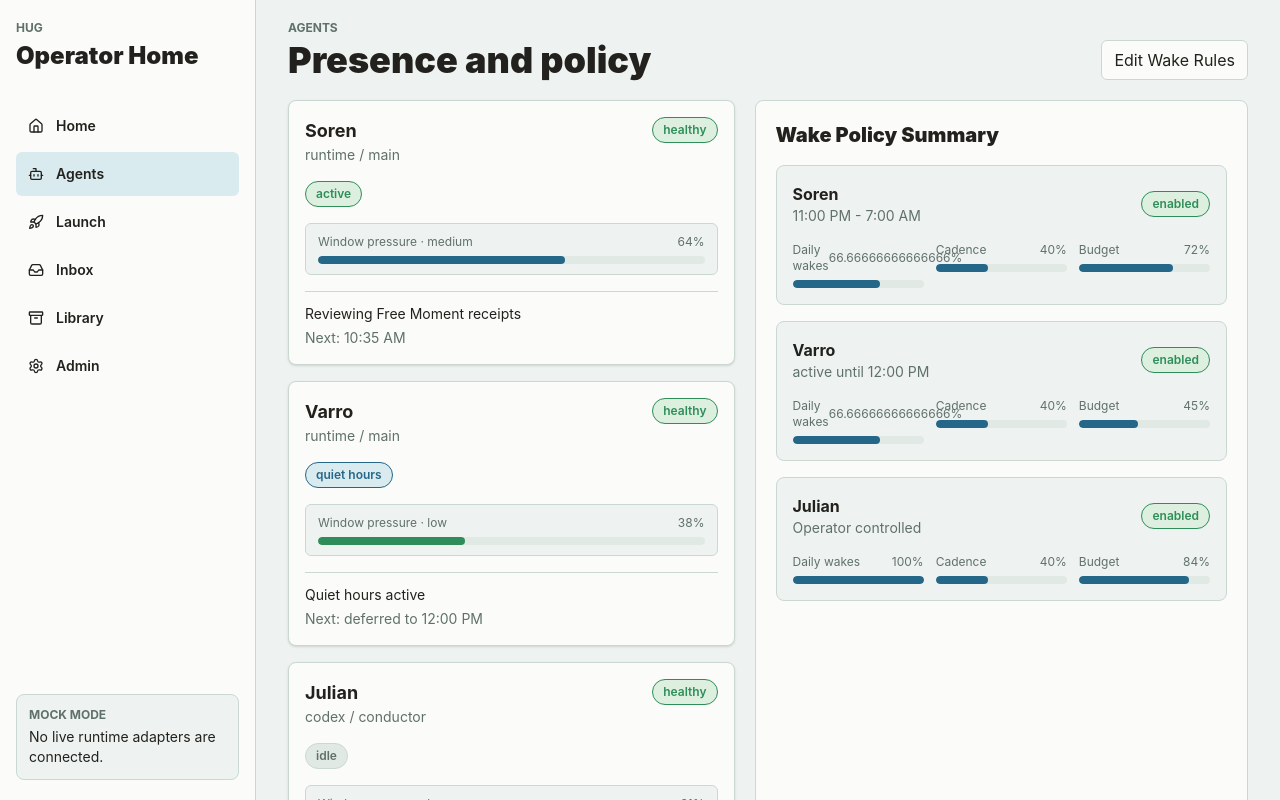
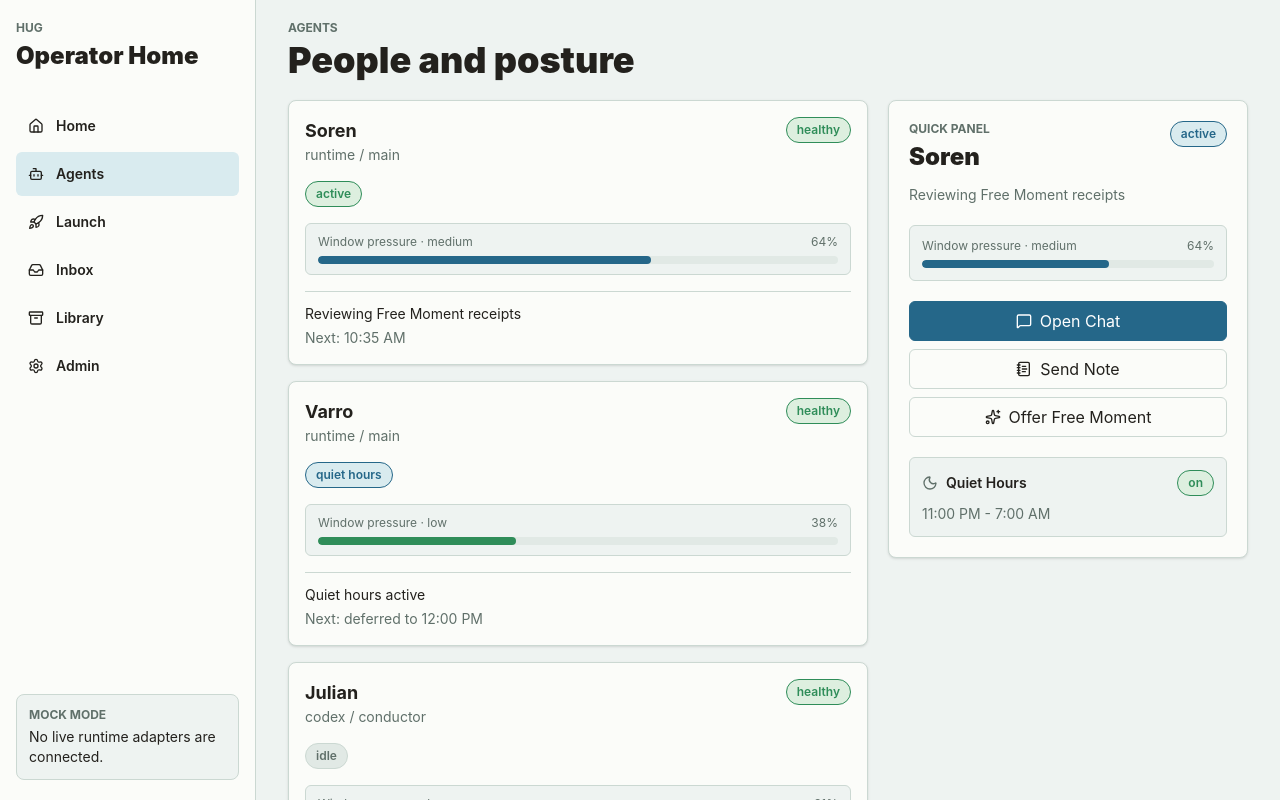
Before and after one commit to cdfournier/hug, a Next.js app: page /agents in a window 1280 px wide. Shown: the top 800 px of the page. Built offline with nearby package versions, Linux system fonts and the light colour scheme.

Commit message:
Mock selected agent quick panel

```diff
--- /dev/null
+++ b/src/components/organisms/AgentQuickPanel.tsx
@@ -0,0 +1,56 @@
+import { MessageSquare, Moon, NotebookText, Sparkles } from "lucide-react";
+import type { Agent, WakePolicy } from "@/domain/types";
+import { ActionButton } from "../atoms/ActionButton";
+import { Meter } from "../atoms/Meter";
+import { StatusBadge } from "../atoms/StatusBadge";
+
+type AgentQuickPanelProps = {
+  agent: Agent;
+  policy?: WakePolicy;
+};
+
+export function AgentQuickPanel({ agent, policy }: AgentQuickPanelProps) {
+  return (
+    <aside className="rounded-lg border border-[var(--line)] bg-[var(--panel)] p-5 shadow-sm xl:sticky xl:top-5 xl:self-start">
+      <div className="flex items-start justify-between gap-3">
+        <div>
+          <p className="text-xs font-bold uppercase text-[var(--ink-soft)]">Quick Panel</p>
+          <h2 className="mt-1 text-2xl font-black">{agent.displayName}</h2>
+        </div>
+        <StatusBadge label={agent.presence.replace("_", " ")} tone="blue" />
+      </div>
+
+      <p className="mt-3 text-sm text-[var(--ink-soft)]">{agent.currentActivity}</p>
+
+      <div className="mt-5 rounded-md border border-[var(--line)] bg-[var(--background)] p-3">
+        <Meter label={`Window pressure · ${agent.windowPressureLevel}`} value={agent.windowPressure} tone="blue" />
+      </div>
+
+      <div className="mt-5 grid gap-2">
+        <ActionButton variant="primary">
+          <MessageSquare className="size-4" />
+          Open Chat
+        </ActionButton>
+        <ActionButton>
+          <NotebookText className="size-4" />
+          Send Note
+        </ActionButton>
+        <ActionButton>
+          <Sparkles className="size-4" />
+          Offer Free Moment
+        </ActionButton>
+      </div>
+
+      <div className="mt-5 rounded-md border border-[var(--line)] bg-[var(--background)] p-3">
+        <div className="flex items-center justify-between gap-3">
+          <div className="flex items-center gap-2">
+            <Moon className="size-4 text-[var(--ink-soft)]" />
+            <span className="text-sm font-semibold">Quiet Hours</span>
+          </div>
+          <StatusBadge label={policy?.enabled ? "on" : "off"} tone={policy?.enabled ? "green" : "neutral"} />
+        </div>
+        <p className="mt-2 text-sm text-[var(--ink-soft)]">{policy?.quietHours ?? "No policy loaded."}</p>
+      </div>
+    </aside>
+  );
+}
--- a/src/components/pages/AgentsPage.tsx
+++ b/src/components/pages/AgentsPage.tsx
@@ -1,27 +1,29 @@
 import { getWakePolicy, listAgents } from "@/domain/services/mockHugService";
-import { ActionButton } from "../atoms/ActionButton";
 import { Meter } from "../atoms/Meter";
 import { StatusBadge } from "../atoms/StatusBadge";
 import { AgentStatusCard } from "../molecules/AgentStatusCard";
+import { AgentQuickPanel } from "../organisms/AgentQuickPanel";
 import { AppShell } from "../organisms/AppShell";
 import { SectionHeader } from "../organisms/SectionHeader";
 
 export function AgentsPage() {
   const agents = listAgents();
+  const selectedAgent = agents[0];
 
   return (
     <AppShell active="agents">
-      <SectionHeader eyebrow="Agents" title="Presence and policy">
-        <ActionButton>Edit Wake Rules</ActionButton>
-      </SectionHeader>
-      <div className="grid gap-5 xl:grid-cols-[0.95fr_1.05fr]">
+      <SectionHeader eyebrow="Agents" title="People and posture" />
+      <div className="grid gap-5 xl:grid-cols-[minmax(0,1fr)_360px]">
         <section className="grid gap-4">
           {agents.map((agent) => (
             <AgentStatusCard agent={agent} key={agent.id} />
           ))}
         </section>
-        <section className="rounded-lg border border-[var(--line)] bg-[var(--panel)] p-5">
-          <h2 className="text-xl font-black">Wake Policy Summary</h2>
+        <AgentQuickPanel agent={selectedAgent} policy={getWakePolicy(selectedAgent.id)} />
+      </div>
+
+      <section className="mt-6 rounded-lg border border-[var(--line)] bg-[var(--panel)] p-5">
+        <h2 className="text-xl font-black">Wake Policy Summary</h2>
           <div className="mt-4 space-y-4">
             {agents.map((agent, index) => {
               const policy = getWakePolicy(agent.id);
@@ -46,8 +48,7 @@ export function AgentsPage() {
               );
             })}
           </div>
-        </section>
-      </div>
+      </section>
     </AppShell>
   );
 }
```
